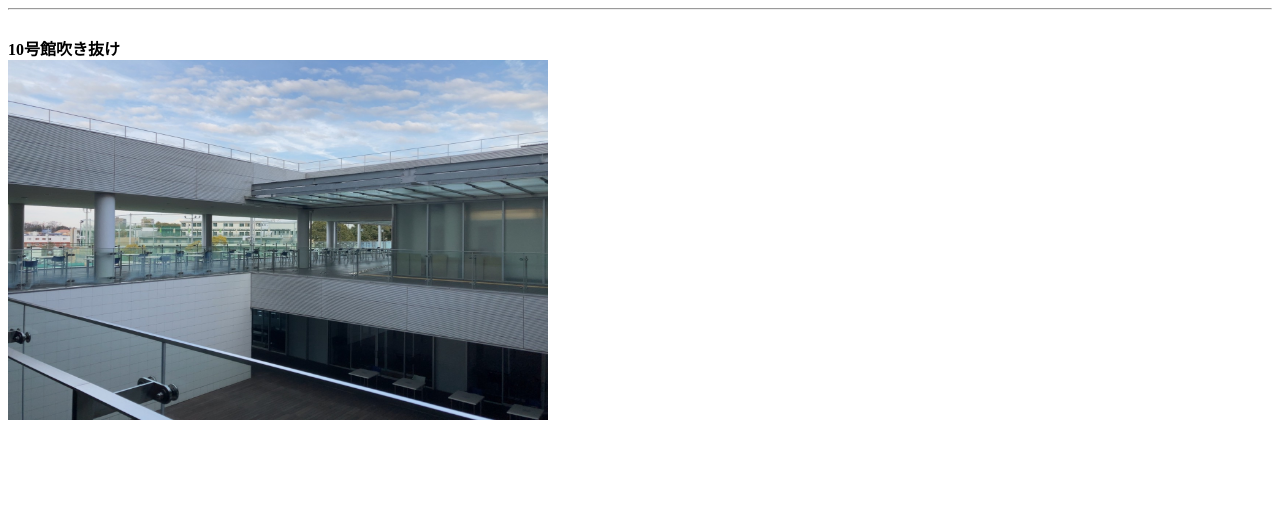
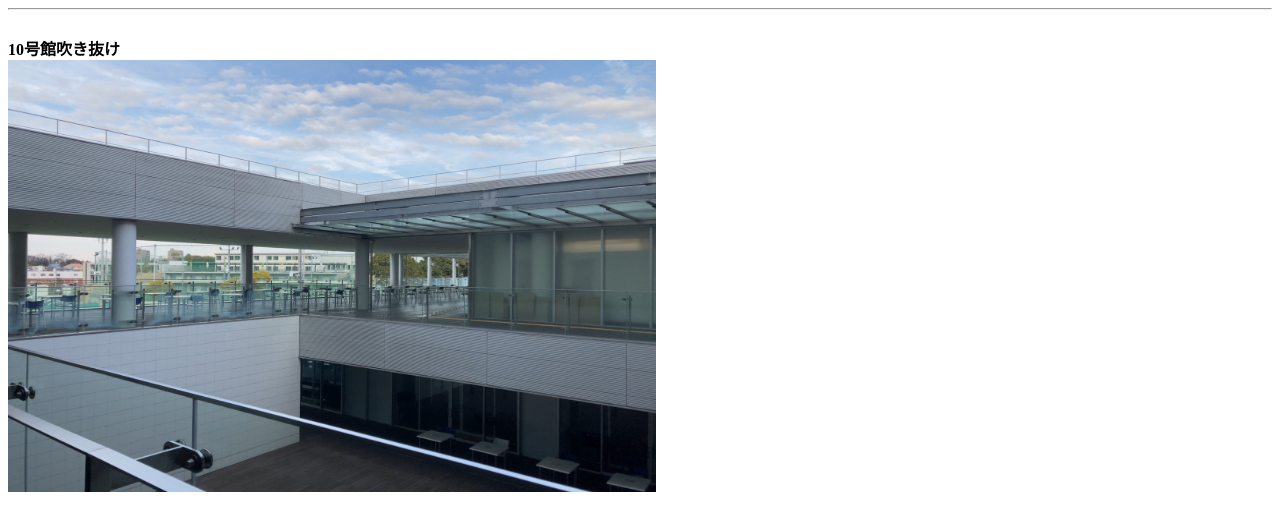
Before and after one commit to shunasu6/asu_imagemap, a plain HTML site: page other/10g.html in a window 1280 px wide. Drawn offline with Linux system fonts and the light colour scheme.

Commit message:
Update 10g.html

```diff
--- a/other/10g.html
+++ b/other/10g.html
@@ -10,7 +10,7 @@
 		<caption><b>10号館吹き抜け</b></caption>
         <br>
     <tr>
-        <img src="img/10g.jpg" width=540 height=360>
+        <img src="img/10g.jpg" width=648 height=432>
     </tr>
 	</table>
 </body>
```
